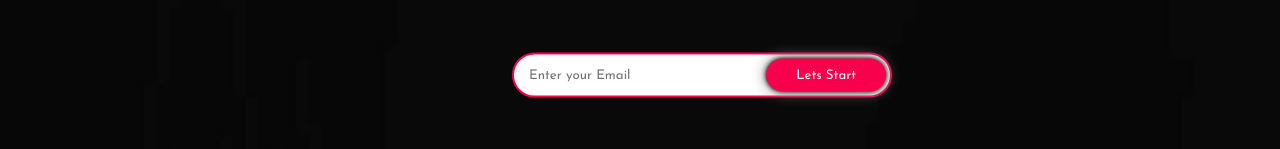
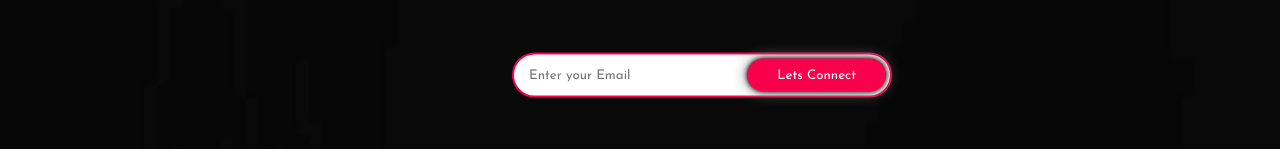
Before and after one commit to Sai-Ganesh-Darni/tempPortfolio, a plain HTML site: page index.html in a window 1280 px wide. Shown: the part 430-579 px from the top of the page. Drawn offline with Linux system fonts and the light colour scheme.

Commit message:
Update index.html

```diff
--- a/index.html
+++ b/index.html
@@ -28,7 +28,7 @@
                 <div class="newslatter">
                     <form action="">
                         <input type="email" name="email" id="mail" placeholder="Enter your Email">
-                        <input type="submit" name="submit" value="Lets Start">
+                        <input type="submit" name="submit" value="Lets Connect">
                     </form>
                 </div>
             </div>
```
